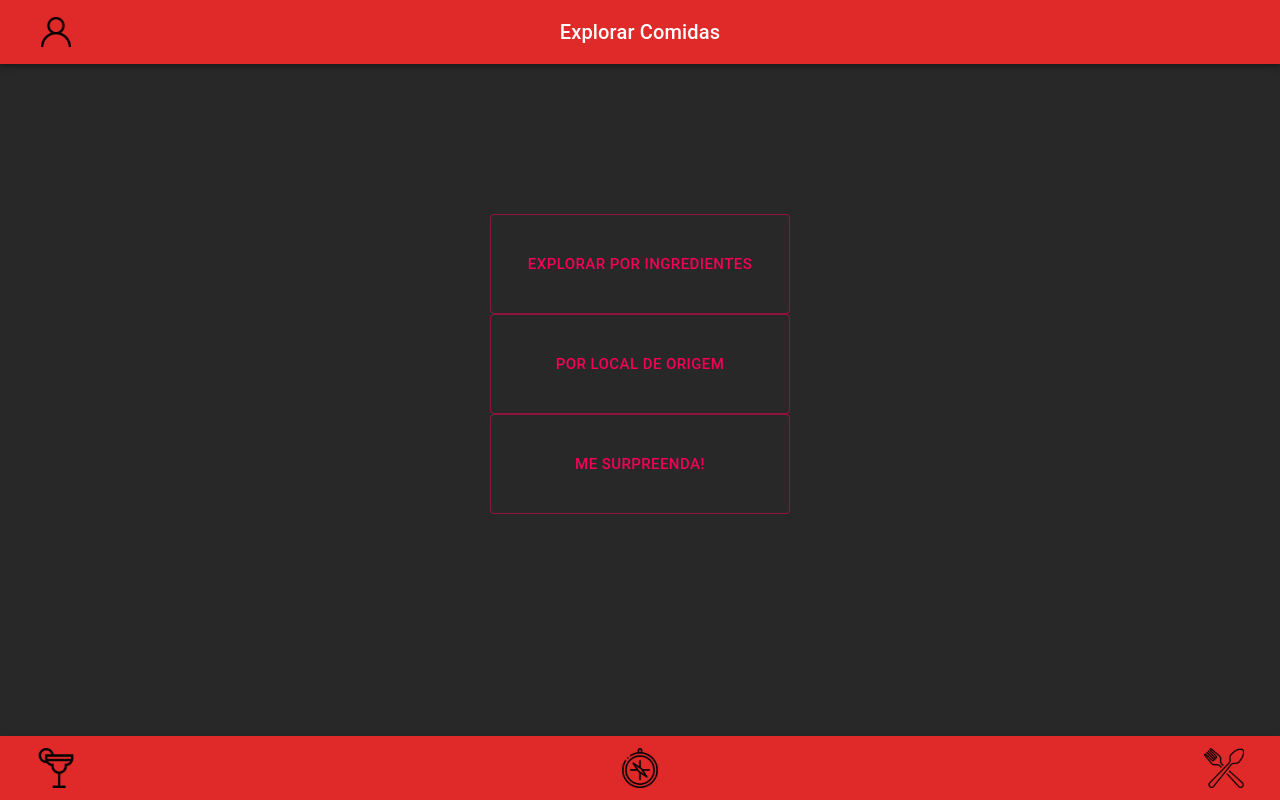
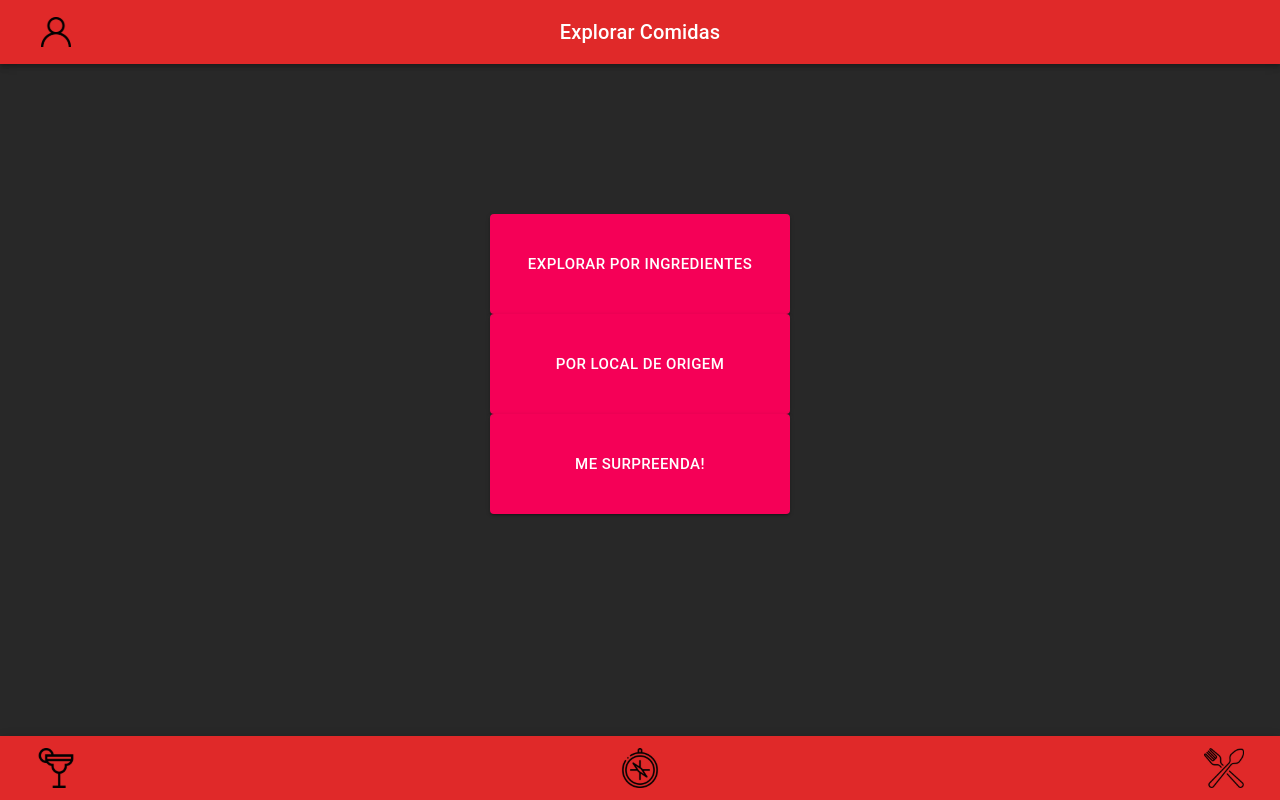
Before and after one commit to RuanMiguelGit/Recipes-App, a React (Create React App) app: page /explorar/comidas in a window 1280 px wide. Built offline with nearby package versions, Linux system fonts and the light colour scheme.

Commit message:
Use contained instead of outlined LinkButtons

```diff
--- a/src/pages/Explorer.js
+++ b/src/pages/Explorer.js
@@ -17,7 +17,7 @@ const Explorer = () => (
         name="Explorar Comidas"
         className="SizeUp"
         size="large"
-        variant="outlined"
+        variant="contained"
         color="secondary"
         href="#contained-buttons"
         type="button"
@@ -28,7 +28,7 @@ const Explorer = () => (
         name="Explorar Bebidas"
         className="SizeUp"
         size="large"
-        variant="outlined"
+        variant="contained"
         color="primary"
         type="button"
         datatest="explore-drinks"
--- a/src/pages/ExplorerDrinks.js
+++ b/src/pages/ExplorerDrinks.js
@@ -18,7 +18,7 @@ const ExplorerDrinks = () => (
         name="Explorar Por Ingredientes"
         className="SizeUp"
         size="large"
-        variant="outlined"
+        variant="contained"
         color="primary"
         type="button"
         datatest="explore-by-ingredient"
@@ -28,7 +28,7 @@ const ExplorerDrinks = () => (
         name="Me Surpreenda!"
         className="SizeUp"
         size="large"
-        variant="outlined"
+        variant="contained"
         color="primary"
         href="#contained-buttons"
         type="button"
--- a/src/pages/ExplorerFods.js
+++ b/src/pages/ExplorerFods.js
@@ -22,7 +22,7 @@ const ExplorerFods = () => {
           name="Explorar Por Ingredientes"
           className="SizeUp"
           size="large"
-          variant="outlined"
+          variant="contained"
           color="secondary"
           type="button"
           datatest="explore-by-ingredient"
@@ -33,7 +33,7 @@ const ExplorerFods = () => {
           name="Por Local de Origem"
           className="SizeUp"
           size="large"
-          variant="outlined"
+          variant="contained"
           color="secondary"
           href="#contained-buttons"
           type="button"
@@ -44,7 +44,7 @@ const ExplorerFods = () => {
           name="Me Surpreenda!"
           className="SizeUp"
           size="large"
-          variant="outlined"
+          variant="contained"
           color="secondary"
           href="#contained-buttons"
           type="button"
```
